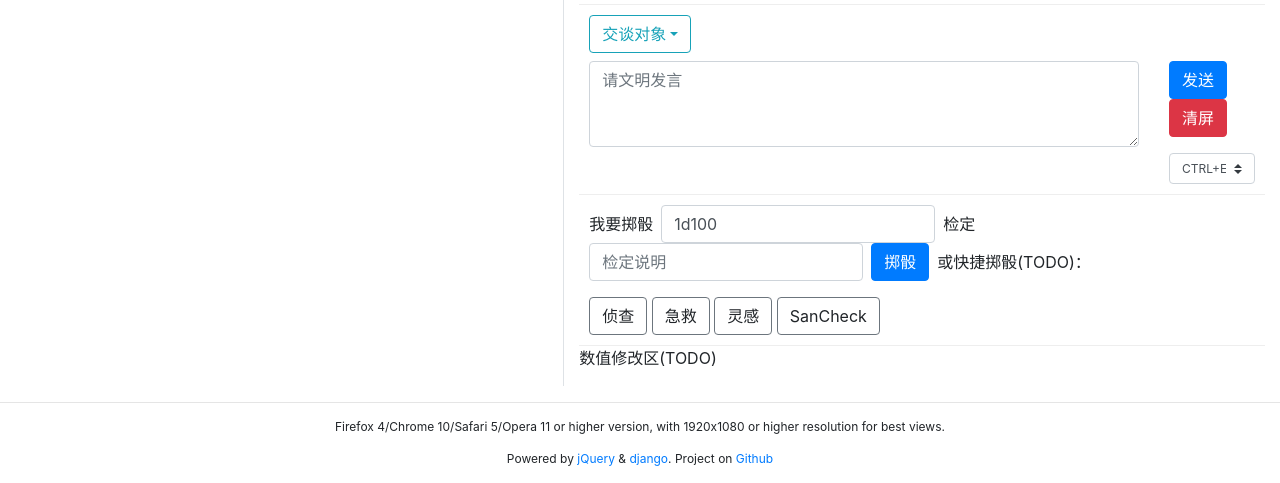
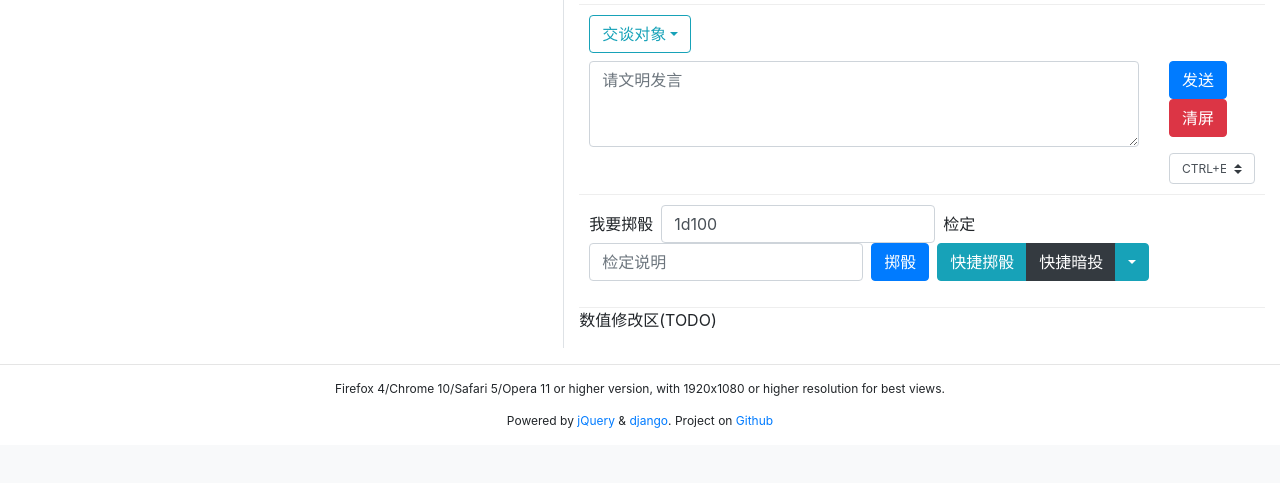
Before and after one commit to jffifa/trpg, a Django app: template trpg/templates/trpg/room.html in a window 1280 px wide. Shown: the part 627-1110 px from the top of the page. After the commit the page ends 1055 px from the top, so only its background shows below. Run offline with Django 3.2, Linux system fonts and the light colour scheme; tables that the repository leaves empty hold one stand-in row (values such as "Sample post"); the template is opened without the code that fills it: values that come from a table or form of the project are taken from there, most other values are stand-ins (such as "Sample title", 1, 10 or a date in 2020); data that the repository does not hold is empty; some libraries are stand-ins or nearby versions.

Commit message:
roll shortcut

```diff
--- a/trpg/templates/trpg/room.html
+++ b/trpg/templates/trpg/room.html
@@ -51,7 +51,7 @@
         </div>
         <div class="py-md-3 room-block room-character-panel" id="room-character-panel">
             <button class="btn btn-info float-right character-collapse"><i class="fas fa-angle-double-left"></i></button>
-            <button class="btn btn-info float-right character-expand"><i class="fas fa-angle-double-right"></i></button>
+            <button class="btn btn-info float-right character-expand" style="display:none"><i class="fas fa-angle-double-right"></i></button>
             <div class="tab-content" id="characters-tabContent">
                 {% for character in characters %}
                 {% if is_admin or character.control_by_user is True %}
@@ -192,23 +192,19 @@
                     <input type="submit" class="btn btn-primary mr-sm-2" value="掷骰"
                            {% if room_mode.silent is True and not is_admin %}disabled{% endif %}>
                     {% if is_admin %}
-                    <button type="button" class="btn btn-dark mr-sm-2" id="roll-form-roll-hidden">暗投</button>
+                    <button type="button" class="btn btn-secondary mr-sm-2" id="roll-form-roll-hidden">暗投</button>
                     <!--<button type="button" class="btn btn-secondary mr-sm-2" id="roll-form-roll-req">要求掷骰(TODO)</button>-->
                     {% endif %}
-                    或快捷掷骰(TODO)：
+                    <div class="btn-group" role="group">
+                        <button id="add-to-roll-shortcut" type="button" class="btn btn-info" data-toggle="tooltip" data-placement="bottom"
+                                title="将当前掷骰指令加入快捷列表（最多7个）">快捷掷骰</button>
+                        <button id="add-to-hidden-roll-shortcut" type="button" class="btn btn-dark" data-toggle="tooltip" data-placement="bottom"
+                                title="将当前暗投指令加入快捷列表（最多7个）">快捷暗投</button>
+                        <button type="button" class="btn btn-info dropdown-toggle"
+                                data-toggle="collapse" data-target="#roll-shortcut" aria-expanded="false" aria-controls="roll-shortcut"></button>
+                    </div>
                 </form>
-                <a class="btn btn-outline-secondary" data-toggle="tooltip" data-placement="bottom"
-                   title="对当前选择角色进行1d100侦查检定">侦查</a>
-                <a class="btn btn-outline-secondary" data-toggle="tooltip" data-placement="bottom"
-                   title="对当前选择角色进行1d100急救检定">急救</a>
-                <a class="btn btn-outline-secondary" data-toggle="tooltip" data-placement="bottom"
-                   title="对当前选择角色进行1d100灵感检定">灵感</a>
-                <a class="btn btn-outline-secondary" data-toggle="tooltip" data-placement="bottom"
-                   title="对当前选择角色进行1d100理智检定">SanCheck</a>
-                {% if is_admin %}
-                <a class="btn btn-outline-secondary" data-toggle="tooltip" data-placement="bottom"
-                   title="对当前选择角色进行1d100心理学检定(由KP进行暗投)">心理学</a>
-                {% endif %}
+                <div class="collapse" id="roll-shortcut"></div>
             </div>
             <div class="modify-panel">
                 数值修改区(TODO)
```
Also changed, not shown: trpg/static/js/room.js (+37 -1 lines).
